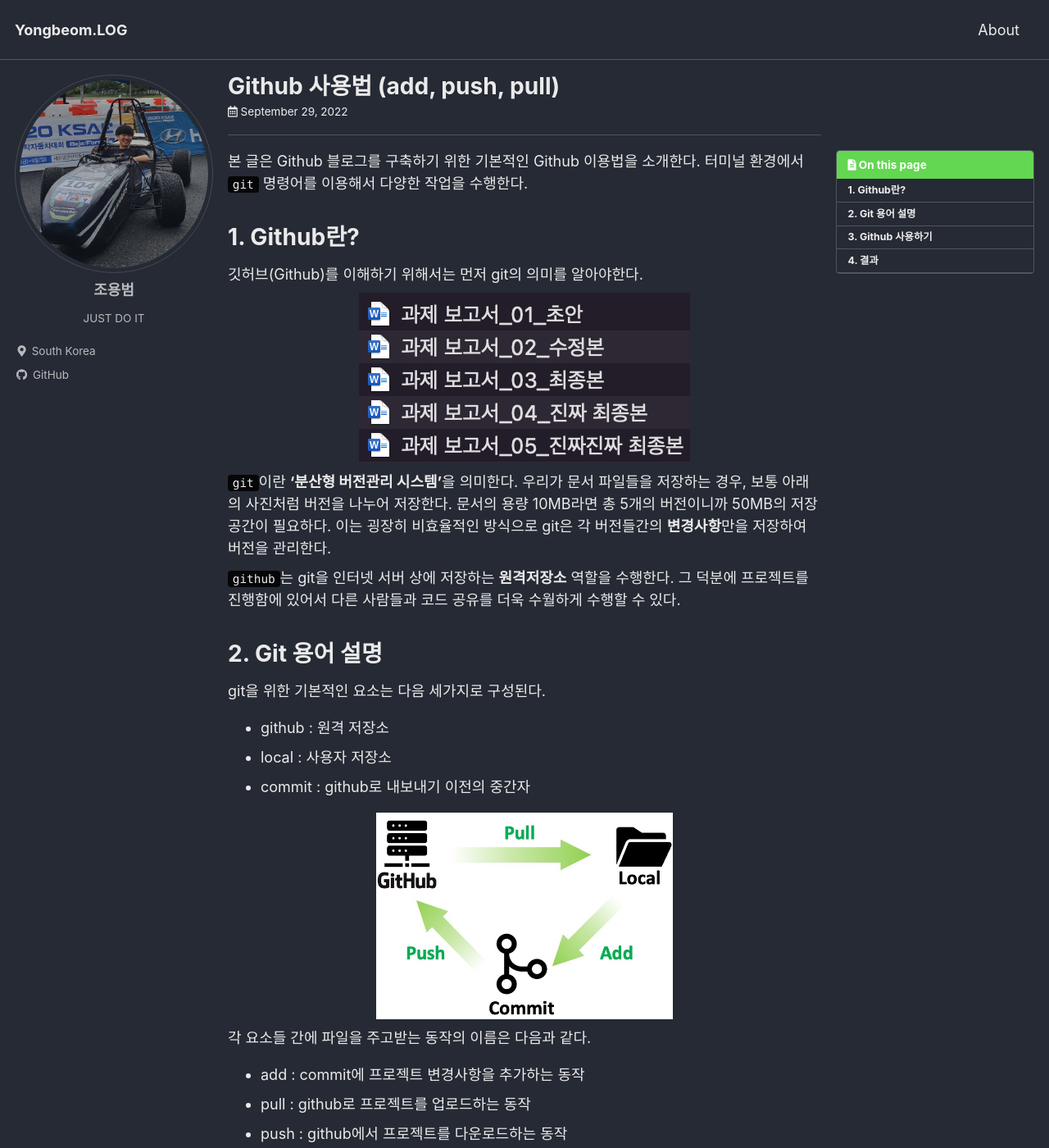
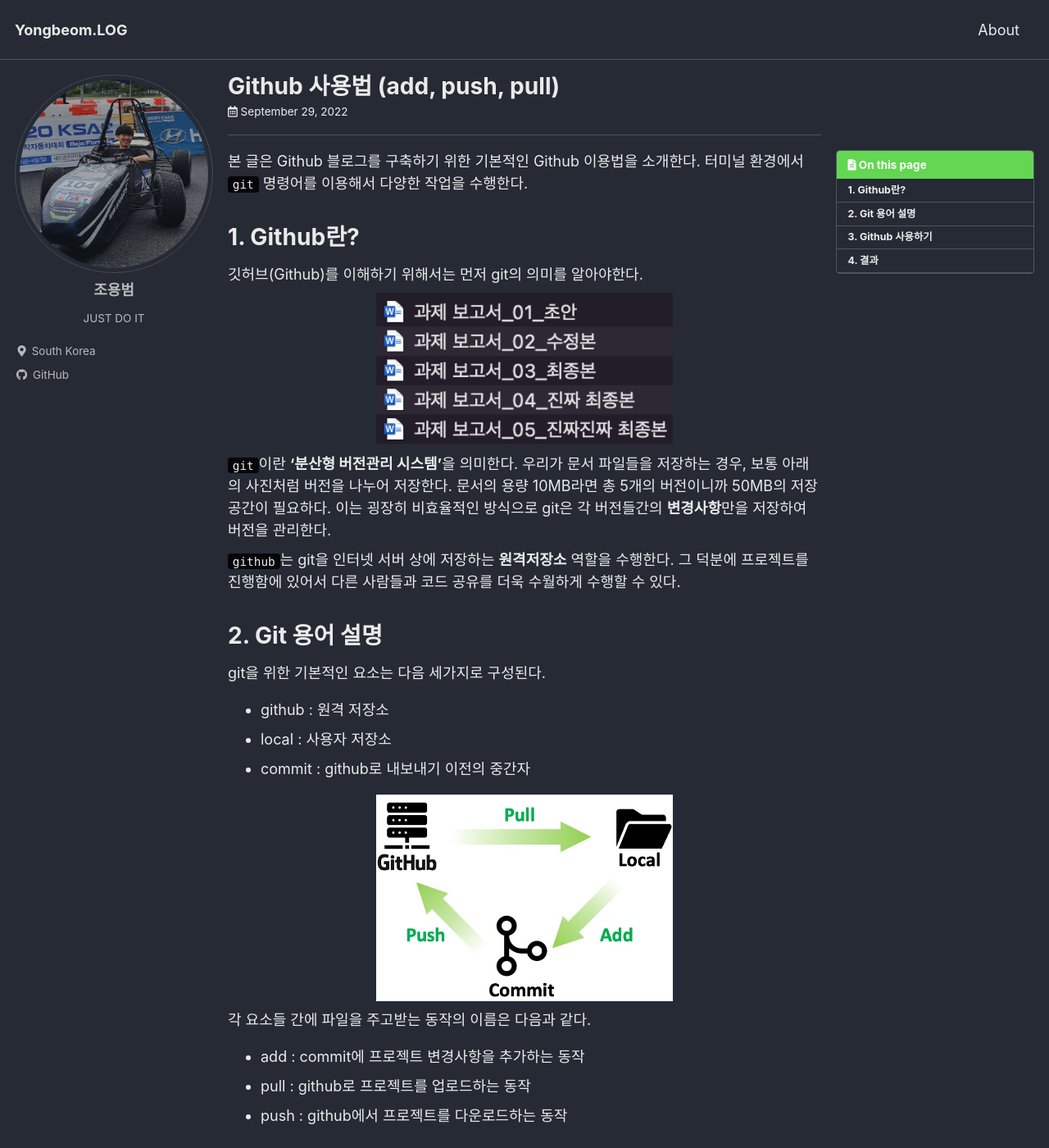
Before and after one commit to Mech-Yongbeom/Mech-Yongbeom.github.io, a Jekyll site: the page built from _posts/2022-09-29-GB02.markdown, in a window 1280 px wide and 1400 px high. Shown: the whole window at 82% size. Built offline with Jekyll 4.4.1, drawn with Linux system fonts in a browser that asks for light colours; cached includes are drawn as plain includes.

Commit message:
ADD image kramdown tag

````diff
--- a/_posts/2022-09-25-GB01.markdown
+++ b/_posts/2022-09-25-GB01.markdown
@@ -90,5 +90,5 @@ jekyll의 설치가 완료되면, 웹사이트의 테마가 저장된 폴더로
 <br><br>
 
 # 5. 결과
-![result](/assets/images/GB01/img01.png)
+![result](/assets/images/GB01/img01.png){: .align-center}
 결과적으로 위의 방법을 통해서 jekyll로 미리 웹사이트의 모습을 로컬 환경에서 확인한 뒤에, github의 저장소로 commit하여 블로그를 업데이트 할 수 있다.
--- a/_posts/2022-09-29-GB02.markdown
+++ b/_posts/2022-09-29-GB02.markdown
@@ -12,9 +12,7 @@ toc_sticky: true
 # 1. Github란?
 깃허브(Github)를 이해하기 위해서는 먼저 git의 의미를 알아야한다.
 
-<p align="center">
-  <img src="/assets/images/GB02/img01.png">
-</p>
+![](/assets/images/GB02/img01.png){: .align-center-w50}
 
 `git`이란 **'분산형 버전관리 시스템'**을 의미한다. 우리가 문서 파일들을 저장하는 경우, 보통 아래의 사진처럼 버전을 나누어 저장한다. 문서의 용량 10MB라면 총 5개의 버전이니까 50MB의 저장 공간이 필요하다. 이는 굉장히 비효율적인 방식으로 git은 각 버전들간의 **변경사항**만을 저장하여 버전을 관리한다.
 
@@ -28,9 +26,7 @@ git을 위한 기본적인 요소는 다음 세가지로 구성된다.
 * local : 사용자 저장소
 * commit : github로 내보내기 이전의 중간자
 
-<p align="center">
-  <img src="/assets/images/GB02/img02.jpg" style="max-width: 50%; height: auto;">
-</p>
+![](/assets/images/GB02/img02.jpg){: .align-center-w50}
 
 각 요소들 간에 파일을 주고받는 동작의 이름은 다음과 같다.
 * add : commit에 프로젝트 변경사항을 추가하는 동작
@@ -50,9 +46,8 @@ git은 기본적으로 설치되어있기 때문에, 별도의 설치는 필요
 ```py
 >> git remote add ["저장소 이름"] ["Repository 주소"]
 ```
-<p align="center">
-  <img src="/assets/images/GB02/img03.png" style="max-width: 50%; height: auto;">
-</p>
+
+![](/assets/images/GB02/img03.png){: .align-center-w50}
 
 그 다음으로 github에서 받아오고자 하는 프로젝트의 주소를 원격저장소로 지정한다. 이때 저장소 이름은 'origin'등 사용자 임의의 이름을 지정하고, 주소는 위의 사진처럼 github 사이트의 code에서 확인할 수 있다.
 
@@ -85,8 +80,6 @@ git은 기본적으로 설치되어있기 때문에, 별도의 설치는 필요
 <br><br>
 
 # 4. 결과
-<p align="center">
-  <img src="/assets/images/GB02/img04.png" style="max-width: 70%; height: auto;">
-</p>
+![](/assets/images/GB02/img04.png){: .align-center-w70}
 
 Github 사이트에서 해당 repository에 가보면 자신이 commit할 때의 메모와 함께 수정된 파일이 업로드 되어있는 것을 확인할 수 있다.
--- a/_sass/minimal-mistakes/_utilities.scss
+++ b/_sass/minimal-mistakes/_utilities.scss
@@ -177,6 +177,33 @@ body:hover .visually-hidden button {
   margin-left: auto;
   margin-right: auto;
 }
+
+/* image align center (+ width control)*/
+
+.align-center-w50 {
+  display: block;
+  margin-left: auto;
+  margin-right: auto;
+  width: 70%;
+  @include breakpoint($large) {
+    width: 50%;
+  }
+}
+
+.align-center-w70 {
+  display: block;
+  margin-left: auto;
+  margin-right: auto;
+  width: 70%;
+}
+
+.align-center-w80 {
+  display: block;
+  margin-left: auto;
+  margin-right: auto;
+  width: 80%;
+}
+
 
 /* file page content container */
 
````
